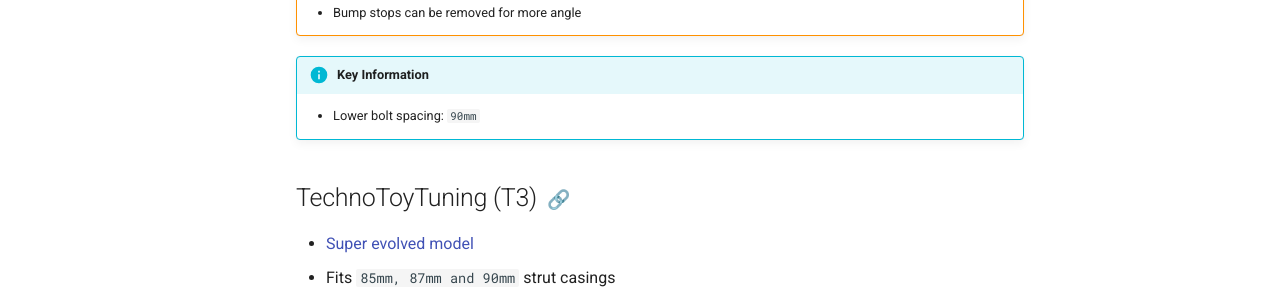
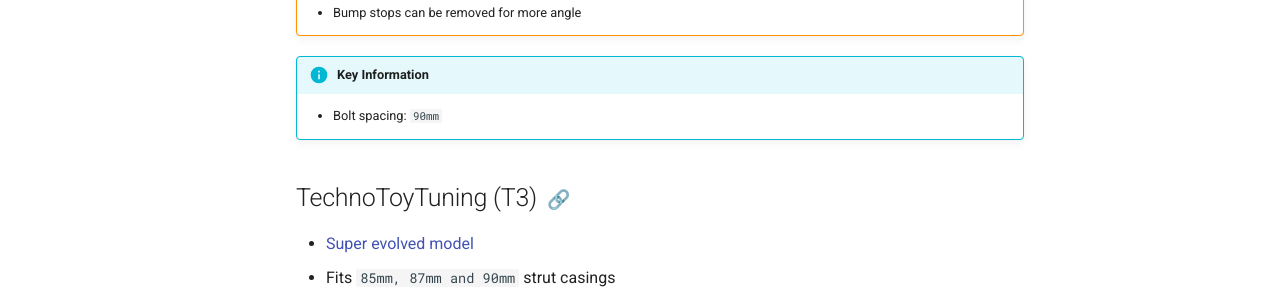
Before and after one commit to ocampco/pig-eyes-diy, an MkDocs documentation site: the page built from docs/suspension/lower-control-arms.md, in a window 1280 px wide and 900 px high. Shown: the part 329-629 px from the top of the window. Built offline with MkDocs 1.6.1 and Material for MkDocs 9.7.7, drawn with Linux system fonts in a browser that asks for light colours.

Commit message:
Minor change

```diff
--- a/docs/suspension/lower-control-arms.md
+++ b/docs/suspension/lower-control-arms.md
@@ -17,7 +17,7 @@
     - Bump stops can be removed for more angle
 
 !!! info "Key Information"
-    - Lower bolt spacing: `90mm`
+    - Bolt spacing: `90mm`
 
 ## TechnoToyTuning (T3)
 
```
